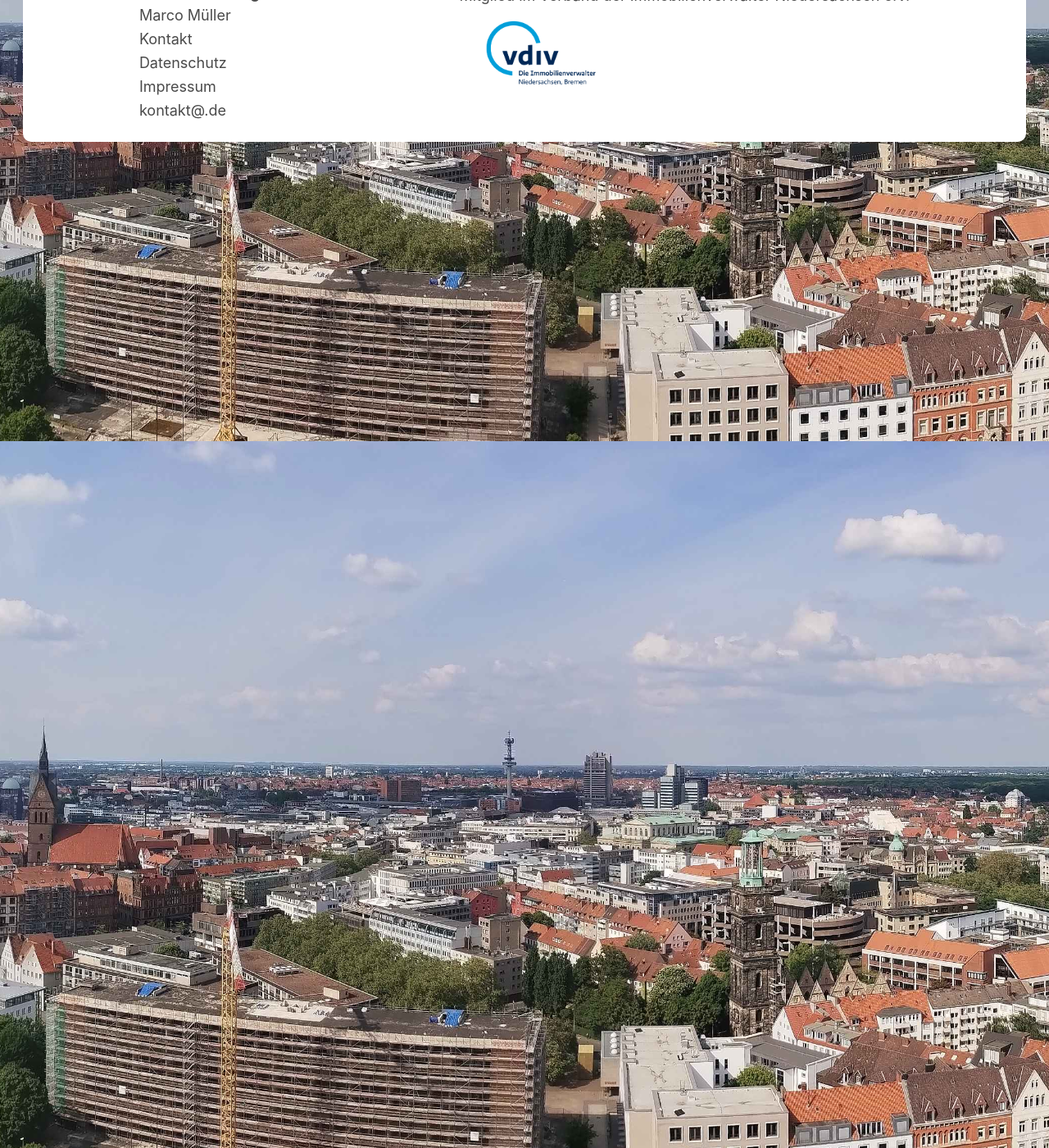
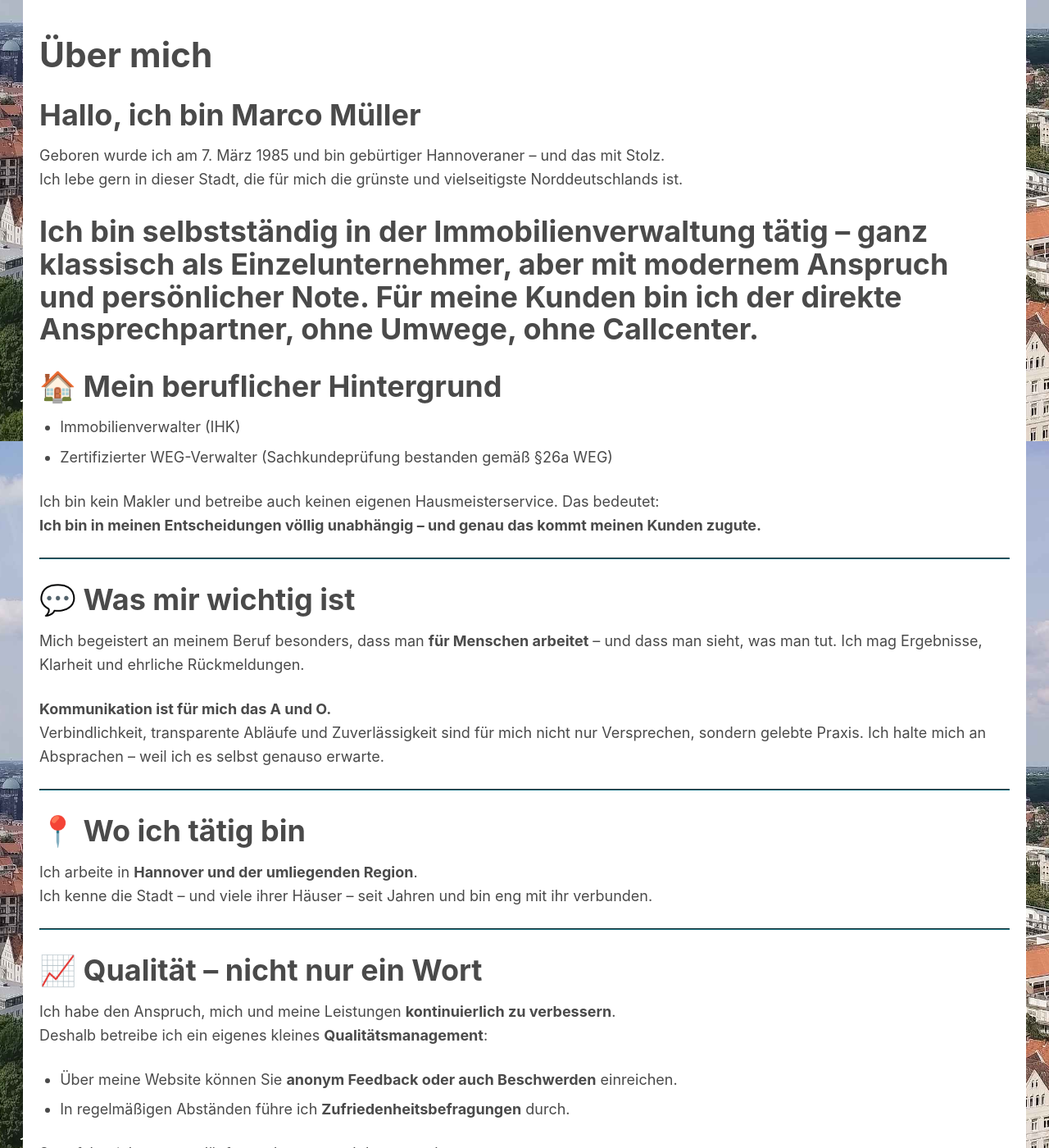
Before and after one commit to marek22k/hausverwaltung, a Jekyll site: the page built from ueber_mich.md, in a window 1280 px wide and 1400 px high, scrolled down 1262 px. Shown: the whole window at 82% size. Built offline with Jekyll 4.4.1, drawn with Linux system fonts in a browser that asks for light colours; some of the changed text lies outside the part shown.

Commit message:
Update ueber_mich.md

```diff
--- a/ueber_mich.md
+++ b/ueber_mich.md
@@ -2,15 +2,79 @@
 layout: page
 title: Über mich
 permalink: /ueber_mich/
-description:
-keywords: ddd
+description: Lernen Sie Marco Müller, zertifizierter WEG-Verwalter und Immobilienverwalter (IHK) aus Hannover, persönlich kennen. Mit Herz, Verstand und Erfahrung steht er für transparente und zuverlässige Hausverwaltung in Hannover und Umgebung.
+keywords: Marco Müller Hausverwaltung, Immobilienverwalter Hannover, WEG-Verwalter Hannover, zertifizierter Hausverwalter, Immobilienverwaltung mit Qualität, persönliche Hausverwaltung Hannover, Hausverwalter ohne Makler, Hausverwalter Hannover privat, unabhängiger Immobilienverwalter, Hausverwaltung mit Feedbacksystem
 ---
 
-<div id="about_me">
-    <div>
-fdgeht
-    </div>
-    <div>
-        <img src="/assets/img/linden_sepia.jpg" alt="Linden mit Sepia Effekt" id="linden_sepia">
-    </div>
+<div style="position: relative; text-align: center; color: white; margin-bottom: 30px;">
+
+  <img src="/assets/img/linden_sepia.jpg" alt="Blick über Hannover in Richtung Linden – Sepia-Stil" style="width: 100%; max-height: 400px; object-fit: cover; filter: brightness(60%);">
+
+  <div style="position: absolute; top: 50%; left: 50%; transform: translate(-50%, -50%);">
+    <h1 style="font-size: 2.5em; margin: 0;">👋 Schön, dass Sie hier sind!</h1>
+    <p style="font-size: 1.2em;">Ein Blick über Hannover – hier bin ich zuhause.</p>
+  </div>
+
 </div>
+
+# Über mich
+
+## Hallo, ich bin Marco Müller
+
+Geboren wurde ich am 7. März 1985 und bin gebürtiger Hannoveraner – und das mit Stolz.
+Ich lebe gern in dieser Stadt, die für mich die grünste und vielseitigste Norddeutschlands ist.
+
+Ich bin selbstständig in der Immobilienverwaltung tätig – ganz klassisch als Einzelunternehmer, aber mit modernem Anspruch und persönlicher Note. Für meine Kunden bin ich der direkte Ansprechpartner, ohne Umwege, ohne Callcenter.
+---
+
+## 🏠 Mein beruflicher Hintergrund
+
+- Immobilienverwalter (IHK)
+- Zertifizierter WEG-Verwalter (Sachkundeprüfung bestanden gemäß §26a WEG)
+
+Ich bin kein Makler und betreibe auch keinen eigenen Hausmeisterservice. Das bedeutet:
+**Ich bin in meinen Entscheidungen völlig unabhängig – und genau das kommt meinen Kunden zugute.**
+
+---
+
+## 💬 Was mir wichtig ist
+
+Mich begeistert an meinem Beruf besonders, dass man **für Menschen arbeitet** – und dass man sieht, was man tut. Ich mag Ergebnisse, Klarheit und ehrliche Rückmeldungen.
+
+**Kommunikation ist für mich das A und O.**
+Verbindlichkeit, transparente Abläufe und Zuverlässigkeit sind für mich nicht nur Versprechen, sondern gelebte Praxis. Ich halte mich an Absprachen – weil ich es selbst genauso erwarte.
+
+---
+
+## 📍 Wo ich tätig bin
+
+Ich arbeite in **Hannover und der umliegenden Region**.
+Ich kenne die Stadt – und viele ihrer Häuser – seit Jahren und bin eng mit ihr verbunden.
+
+---
+
+## 📈 Qualität – nicht nur ein Wort
+
+Ich habe den Anspruch, mich und meine Leistungen **kontinuierlich zu verbessern**.
+Deshalb betreibe ich ein eigenes kleines **Qualitätsmanagement**:
+
+- Über meine Website können Sie **anonym Feedback oder auch Beschwerden** einreichen.
+- In regelmäßigen Abständen führe ich **Zufriedenheitsbefragungen** durch.
+
+So erfahre ich, was gut läuft – und wo es noch besser geht.
+
+➡️ **Klicken Sie gerne auch auf die [Problem melden](problem-melden.html) Seite**, wenn Sie ein Anliegen haben – schnell, unkompliziert und mit Bild-Upload.
+
+---
+
+## 🧗‍♂️ Und sonst so?
+
+In meiner Freizeit bin ich gern **draußen unterwegs** – beim Wandern oder an Klettersteigen.
+Wenn ich nicht gerade an einer Wand hänge, findet man mich wahrscheinlich **im Garten oder am See**. Dort tanke ich neue Energie für die täglichen Aufgaben.
+
+---
+
+Ich freue mich darauf, vielleicht auch bald **für Sie da sein zu dürfen**.
+
+Herzliche Grüße
+**Marco Müller**
```
